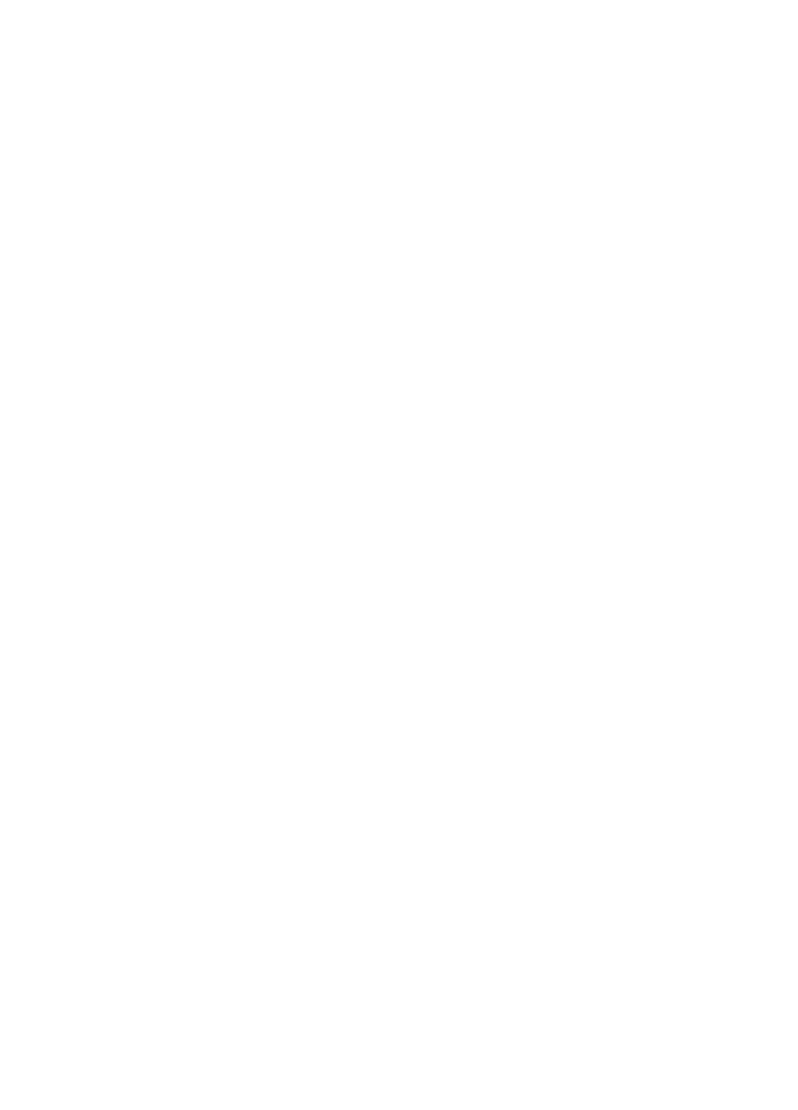
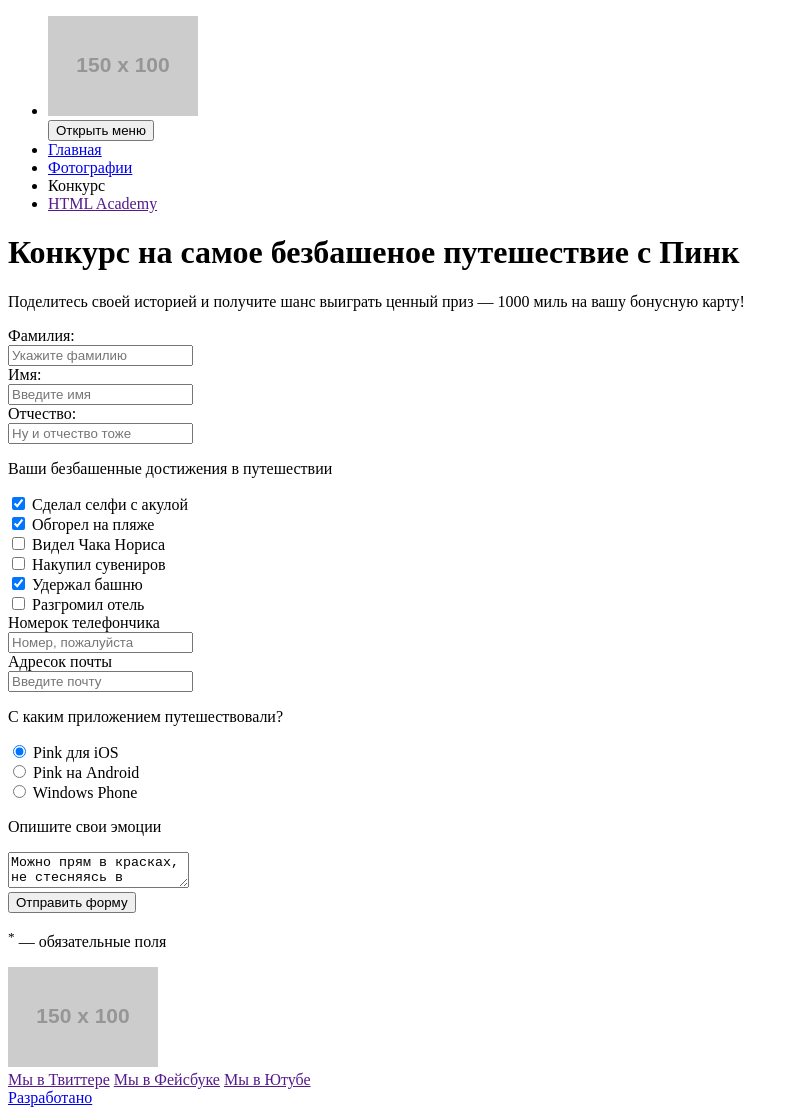
Before and after one commit to des-yogi/191506-pink, a website: page form.html in a window 1280 px wide. Shown: the whole page, without its empty margins (0-798 px from the left). Before the commit the page ends 800 px from the top, so only its background shows below. Drawn offline with Linux system fonts and the light colour scheme; placeholder pictures from the web are drawn by us.

Commit message:
Залил страницу с формой

```diff
--- a/form.html
+++ b/form.html
@@ -2,11 +2,124 @@
 <html lang="ru">
   <head>
     <meta charset="utf-8">
-    <title>HTML Academy: Пинк | Форма</title>
+    <title>HTML Academy: Пинк | Конкурс на путешествие</title>
   </head>
   <body>
+    <header class="page-header">
+      <div class="page-header__wrapper">
+
+        <nav class="main-nav  main-nav--closed  main-nav--nojs">
+          <ul class="main-nav__list">
+            <li class="main-nav__item">
+              <div class="page-header__logo">
+                  <img src="http://placehold.it/150x100" width="150" height="100" alt="Pink logo" title="Логотип Пинк">
+              </div>
+              <button class="main-nav__toggle" type="button">Открыть меню</button>
+            </li>
+            <li class="main-nav__item  main-nav__item--activ">
+              <a href="index.html">Главная</a>
+            </li>
+            <li class="main-nav__item">
+              <a href="photo.html">Фотографии</a>
+            </li>
+            <li class="main-nav__item">
+              <a>Конкурс</a>
+            </li>
+            <li class="main-nav__item">
+              <a href="">HTML Academy</a>
+            </li>
+          </ul>
+        </nav>
+
+        <h1 class="page-header__title">Конкурс на самое безбашеное путешествие с Пинк</h1>
+
+      </div>
+    </header>
 
 
+    <main>
+      <article class="competition-form">
+        <!-- <h1 class="visually-hidden">Конкурс для наших пользователей</h1> -->
+        <form action="/echo" method="post">
+          <p>Поделитесь своей историей и получите шанс выиграть ценный приз — 1000 миль на вашу бонусную карту! <!-- Пожалуйста, заполните форму ниже: --></p>
+
+          <div class="competition-form__full-name">
+            <label for="second-name">Фамилия:</label><br>
+            <input id="second-name" type="text" name="second-name" tabindex="1" placeholder="Укажите фамилию" required><br>
+            <label for="name">Имя:</label><br>
+            <input id="name" type="text" name="name" tabindex="2" placeholder="Введите имя" required><br>
+            <label for="patronymic">Отчество:</label><br>
+            <input id="patronymic" type="text" name="patronymic" tabindex="3" placeholder="Ну и отчество тоже" required>
+          </div>
+
+          <div class="competition-form__achievements">
+            <p>Ваши безбашенные достижения в путешествии</p>
+            <input id="selfie" type="checkbox" name="selfie" checked>
+            <label for="selfie">Сделал селфи с акулой</label><br>
+            <input id="burned" type="checkbox" name="burned" checked>
+            <label for="burned">Обгорел на пляже</label><br>
+            <input id="seen-сhuck" type="checkbox" name="seen-сhuck">
+            <label for="seen-сhuck">Видел Чака Нориса</label><br>
+            <input id="souvenirs" type="checkbox" name="souvenirs">
+            <label for="souvenirs">Накупил сувениров</label><br>
+            <input id="tower" type="checkbox" name="tower" checked>
+            <label for="tower">Удержал башню</label><br>
+            <input id="hotel" type="checkbox" name="hotel">
+            <label for="hotel">Разгромил отель</label>
+          </div>
+
+          <div class="competition-form__communications">
+            <label for="phone-number">Номерок телефончика</label><br>
+            <input id="phone-number" type="text" name="phone-number" tabindex="4" placeholder="Номер, пожалуйста" required><br>
+            <label for="email">Адресок почты</label><br>
+            <input id="email" type="text" name="email" tabindex="5" placeholder="Введите почту" required><br>
+          </div>
+
+          <div class="competition-form__mobile-app">
+            <p>С каким приложением путешествовали?</p>
+            <input id="ios" type="radio" name="app" checked>
+            <label for="ios">Pink для iOS</label><br>
+            <input id="android" type="radio" name="app">
+            <label for="android">Pink на Android</label><br>
+            <input id="windows" type="radio" name="app">
+            <label for="windows">Windows Phone</label>
+          </div>
+
+          <div class="competition-form__emotions">
+            <p>Опишите свои эмоции</p>
+            <textarea name="emotions" maxlength="500" required>Можно прям в красках, не стесняясь в выражениях</textarea>
+          </div>
+
+          <div class="competition-form__send-form">
+            <button class="form-btn" type="submit" name="submit">Отправить форму</button>
+            <p><sup>*</sup> — обязательные поля</p>
+          </div>
+
+        </form>
+      </article>
+    </main>
+
+
+    <footer class="page-footer">
+      <div class="page-footer__inner">
+
+        <div class="page-footer__logo-footer">
+          <a href="index.html"><img src="http://placehold.it/150x100" width="150" height="100" alt="Логотип Пинк" title="Логотип Пинк"></a>
+        </div>
+
+        <section class="social">
+          <!-- <h1 class="visually-hidden">Pink в соцсетях</h1> -->
+          <a href="" class="social-link  social-link--tw">Мы в Твиттере</a>
+          <a href="" class="social-link  social-link--fb">Мы в Фейсбуке</a>
+          <a href="" class="social-link  social-link--youtube">Мы в Ютубе</a>
+        </section>
+
+        <div class="page-footer__copyrights">
+          <a href="https://htmlacademy.ru/">Разработано</a>
+          <!-- Иконка академии будет добавлена псевдоэлементом -->
+        </div>
+      </div>
+    </footer>
 
   </body>
 </html>
```
